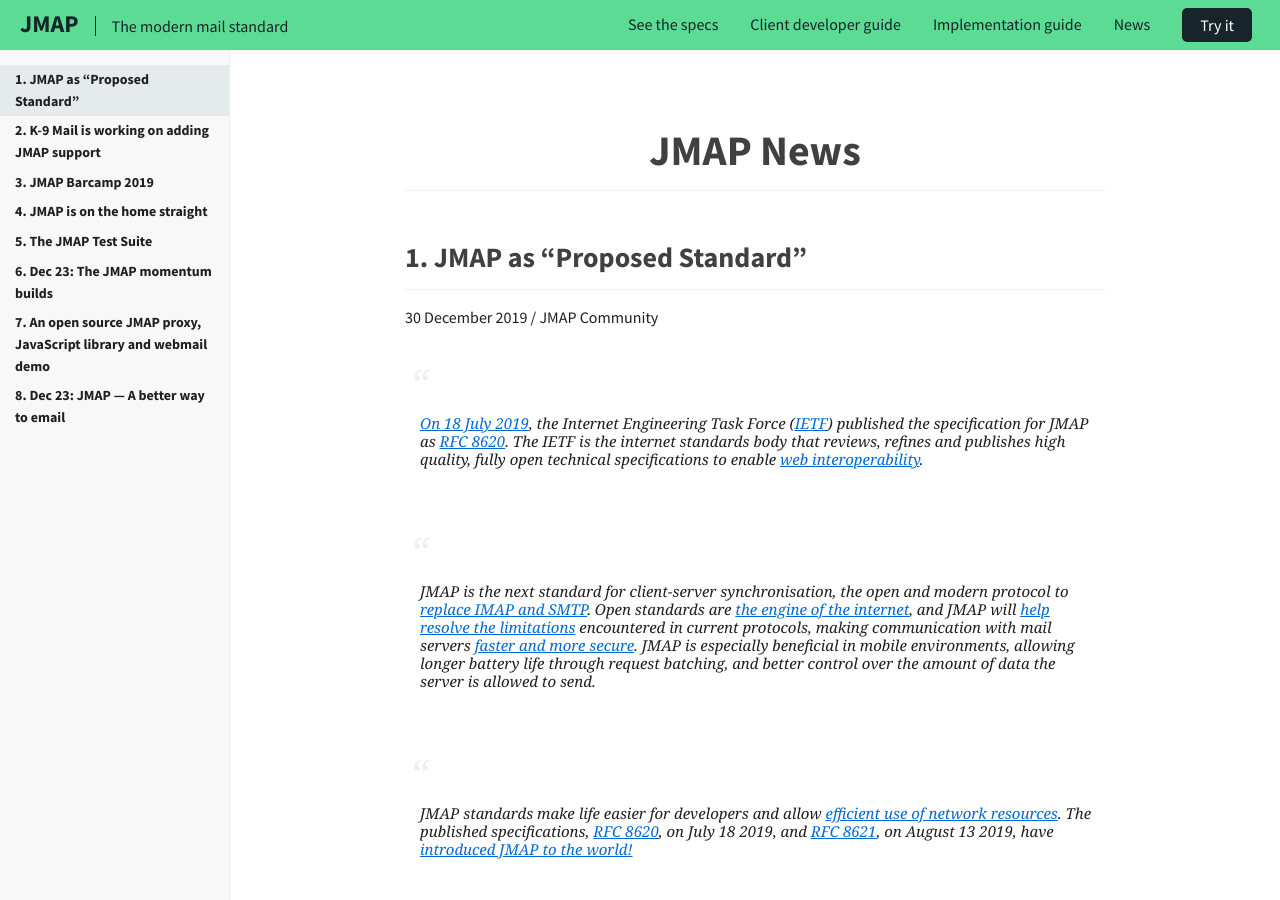
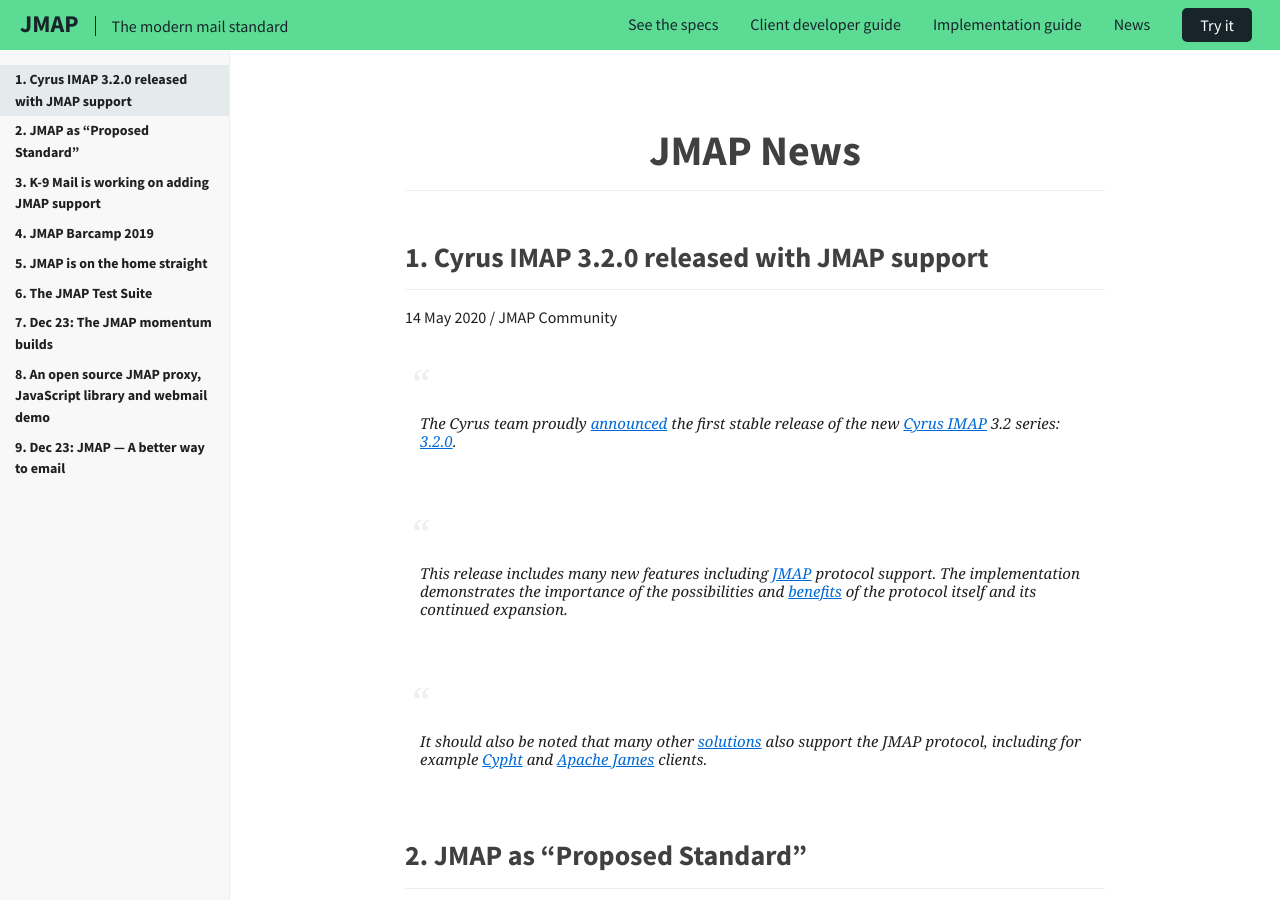
Before and after one commit to jmapio/jmapio.github.io, a Jekyll site: the page built from news.md, in a window 1280 px wide and 900 px high. Built offline with Jekyll 4.4.1, drawn with Linux system fonts in a browser that asks for light colours; comment, search, counter and statistics services are not loaded.

Commit message:
Add news: Cyrus IMAP 3.2.0 released with JMAP support (#15)

```diff
--- a/news.md
+++ b/news.md
@@ -4,6 +4,16 @@ permalink: /news.html
 title: JMAP News
 ---
 # JMAP News
+
+## Cyrus IMAP 3.2.0 released with JMAP support
+
+14 May 2020 / JMAP Community
+
+> The Cyrus team proudly [announced](https://lists.andrew.cmu.edu/pipermail/cyrus-announce/2020-May/000175.html) the first stable release of the new [Cyrus IMAP](https://www.cyrusimap.org/index.html) 3.2 series: [3.2.0](https://www.cyrusimap.org/3.2/imap/download/release-notes/3.2/x/3.2.0.html).
+
+> This release includes many new features including [JMAP](https://jmap.io) protocol support. The implementation demonstrates the importance of the possibilities and [benefits](https://www.ietf.org/blog/jmap) of the protocol itself and its continued expansion.
+
+> It should also be noted that many other [solutions](https://jmap.io/software.html) also support the JMAP protocol, including for example [Cypht](https://cypht.org) and [Apache James](https://james.apache.org) clients.
 
 ## JMAP as “Proposed Standard”
 
```
